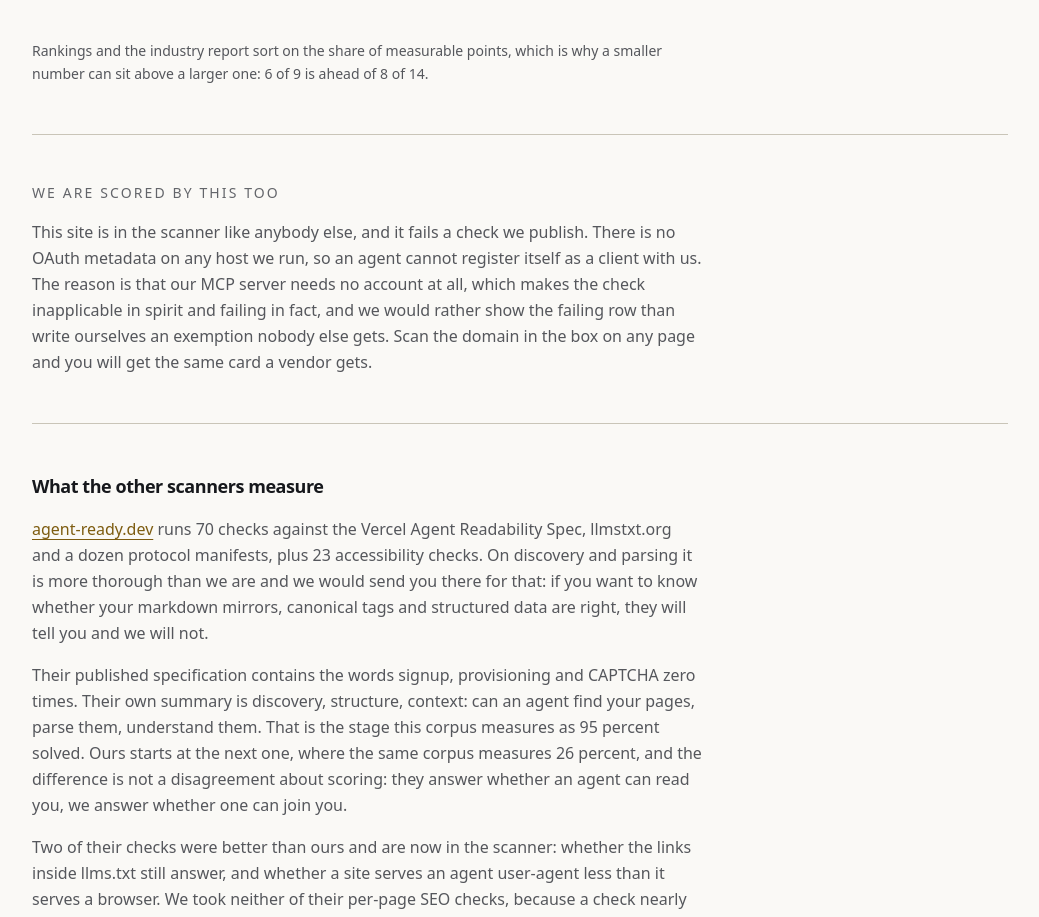
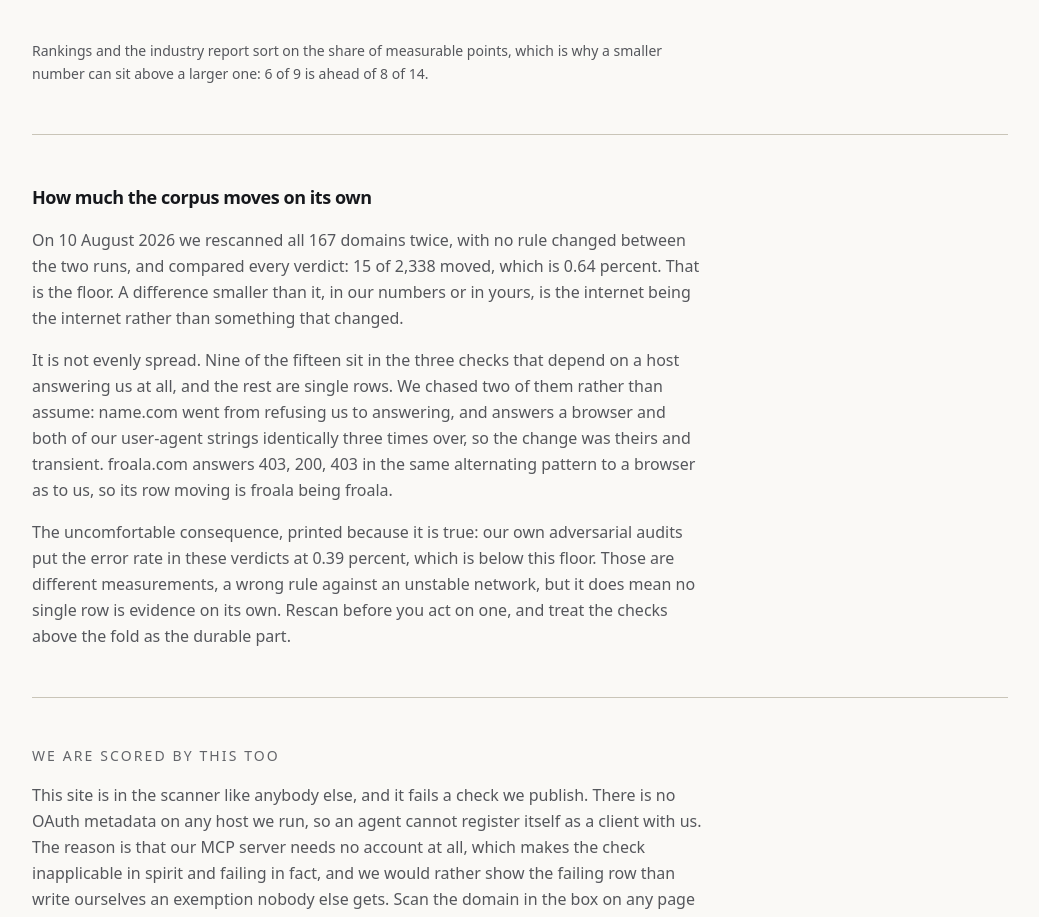
Before and after one commit to krystiangw/stackpick, a Next.js app: page /methodology in a window 1280 px wide. Shown: the part 3280-4197 px from the top of the page, without its empty margins (120-1159 px from the left). Built offline with nearby package versions, Linux system fonts and the light colour scheme; what async_hooks, undici would draw is missing.

Commit message:
docs(methodology): publish how much the corpus moves when nothing changed

```diff
--- a/src/app/methodology/page.tsx
+++ b/src/app/methodology/page.tsx
@@ -133,6 +133,33 @@ export default function MethodologyPage() {
         </p>
       </section>
 
+      {/* The number a reader needs before they compare two of our own scans and conclude something
+          from a single row that moved. Measured rather than estimated, so it is printed. */}
+      <section className="border-b border-rule py-12">
+        <h2 className="text-lg font-semibold tracking-tight">How much the corpus moves on its own</h2>
+        <p className="mt-4 max-w-2xl leading-relaxed text-ink-soft">
+          On 10 August 2026 we rescanned all 167 domains twice, with no rule changed between the two runs,
+          and compared every verdict: 15 of 2,338 moved, which is 0.64 percent. That is the floor. A
+          difference smaller than it, in our numbers or in yours, is the internet being the internet rather
+          than something that changed.
+        </p>
+        <p className="mt-4 max-w-2xl leading-relaxed text-ink-soft">
+          It is not evenly spread. Nine of the fifteen sit in the three checks that depend on a host
+          answering us at all, and the rest are single rows. We chased two of them rather than assume:
+          name.com went from refusing us to answering, and answers a browser and both of our user-agent
+          strings identically three times over, so the change was theirs and transient. froala.com answers
+          403, 200, 403 in the same alternating pattern to a browser as to us, so its row moving is froala
+          being froala.
+        </p>
+        <p className="mt-4 max-w-2xl leading-relaxed text-ink-soft">
+          The uncomfortable consequence, printed because it is true: our own adversarial audits put the
+          error rate in these verdicts at 0.39 percent, which is below this floor. Those are different
+          measurements, a wrong rule against an unstable network, but it does mean no single row is
+          evidence on its own. Rescan before you act on one, and treat the checks above the fold as the
+          durable part.
+        </p>
+      </section>
+
       <section className="border-b border-rule py-12">
         <h2 className="font-mono text-sm uppercase tracking-[0.15em] text-ink-faint">We are scored by this too</h2>
         <p className="mt-4 max-w-2xl leading-relaxed text-ink-soft">
```
Also changed, not shown: scripts/.churn.mts (added).
